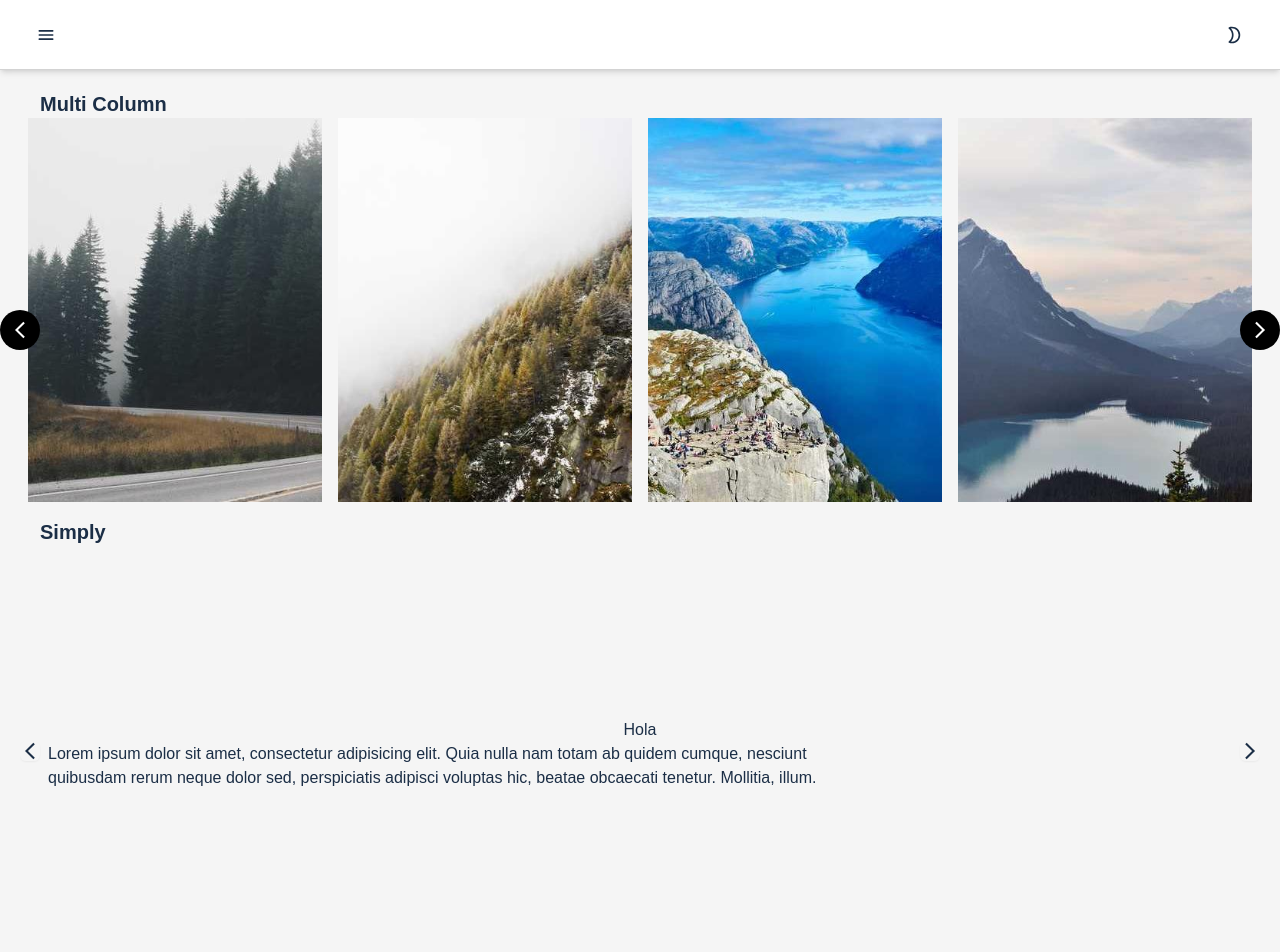
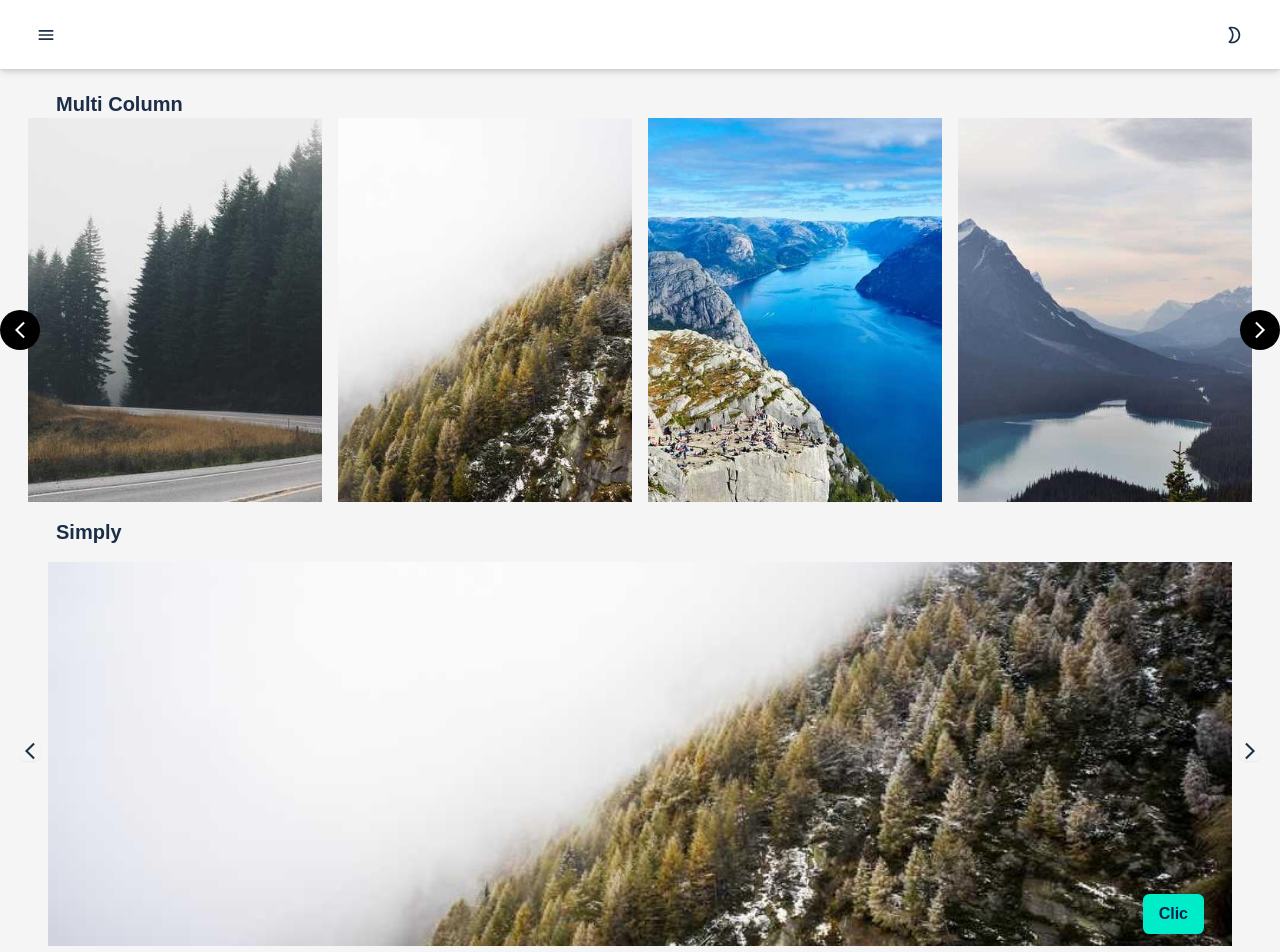
Before and after one commit to desteban/keyStore, a Next.js app: page /slide in a window 1280 px wide. Shown: the top 952 px of the page. Built offline with nearby package versions, Linux system fonts and the light colour scheme.

Commit message:
fix space carousel

```diff
--- a/src/app/components/Slides.tsx
+++ b/src/app/components/Slides.tsx
@@ -1,5 +1,6 @@
 'use client';
 
+import { Button } from '@/components/ui/Button/Button';
 import Carrousel from '@/components/ui/Carrousel';
 import { CarouselImage } from '@/components/ui/Carrousel/CarouselImage';
 import { CarouselItem } from '@/components/ui/Carrousel/ItemCarrousel';
@@ -20,22 +21,17 @@ export default function Slides(props?: Props) {
 		<div className="relative px-5">
 			<Carrousel
 				id="offer"
-				interval={5000}
+				interval={500000}
 				className="mt-4 h-56 md:h-96"
 				scrollType={scrollType}
 			>
+				<CarouselItem>
+					<picture className="overflow-hidden flex flex-col items-center justify-center h-full w-full">
+						<img src={image2.src} alt="random" className="w-full object-cover" />
+						<Button className="absolute right-7 bottom-3">Clic</Button>
+					</picture>
+				</CarouselItem>
 				<CarouselImage alt="random" src={image1.src} />
-				<CarouselItem>
-					<div className="flex flex-col items-center justify-center h-full">
-						<h5>Hola</h5>
-						<p>
-							Lorem ipsum dolor sit amet, consectetur adipisicing elit. Quia nulla nam
-							totam ab quidem cumque, nesciunt quibusdam rerum neque dolor sed,
-							perspiciatis adipisci voluptas hic, beatae obcaecati tenetur. Mollitia,
-							illum.
-						</p>
-					</div>
-				</CarouselItem>
 				<CarouselImage alt="random" src={image2.src} />
 				<CarouselImage alt="random" src={image3.src} />
 				<CarouselImage alt="random" src={image4.src} />
--- a/src/app/slide/page.tsx
+++ b/src/app/slide/page.tsx
@@ -13,7 +13,7 @@ export default function page() {
 			<Header variant="static" />
 
 			<section className="mt-5 pb-10">
-				<h2 className="text-xl font-semibold container mx-auto mt-4">Multi Column</h2>
+				<h2 className="text-xl font-semibold container mx-auto mt-4 px-4">Multi Column</h2>
 				<div className="px-5">
 					<MultiColumnCarousel
 						columns={{ smScreenColumn: 2, lgScreenColumn: 3, xlScreenColumn: 4 }}
@@ -101,10 +101,10 @@ export default function page() {
 					</MultiColumnCarousel>
 				</div>
 
-				<h2 className="text-xl font-semibold container mx-auto mt-4">Simply</h2>
+				<h2 className="text-xl font-semibold container mx-auto mt-4 px-4">Simply</h2>
 				<Slides />
 
-				<h2 className="text-xl font-semibold container mx-auto mt-4">Smooth</h2>
+				<h2 className="text-xl font-semibold container mx-auto mt-4 px-4">Smooth</h2>
 				<Slides scrollType="smooth" />
 			</section>
 		</main>
--- a/src/components/ui/Button/Button.tsx
+++ b/src/components/ui/Button/Button.tsx
@@ -1,31 +1,47 @@
+import Link, { LinkProps } from 'next/link';
 import { MatchVariant } from './MatchVariant';
 import { Variants } from './Variants';
 import styles from './styles.module.css';
 
-interface ButtonProps {
-	onClick?: () => void;
-	children: React.ReactNode;
-	className?: string;
+type PropsComponent = {
 	variant?: Variants;
-	'aria-label'?: string;
-	title?: string;
+	children?: React.ReactNode;
+};
+
+interface ButtonProps
+	extends React.ButtonHTMLAttributes<HTMLButtonElement>,
+		PropsComponent {
+	typeOfButton?: 'button';
+	// children: React.ReactNode
 }
 
-export function Button({
-	children,
-	onClick,
-	className = '',
-	variant = 'primary',
-	'aria-label': ariaLabel,
-	title,
-}: ButtonProps) {
+interface LinkPropsComponent extends LinkProps, PropsComponent {
+	typeOfButton?: 'link';
+	// children: React.ReactNode;
+	className?: string;
+}
+
+type Props = ButtonProps | LinkPropsComponent;
+
+export function Button(props: Props) {
+	const { variant = 'primary', typeOfButton = 'button', className = '' } = props;
 	let cssClass = styles.btn;
 	cssClass += ` ${MatchVariant(variant)}`;
+	cssClass += ' ' + className;
 
-	cssClass += ' ' + className;
+	if (typeOfButton === 'link') {
+		const { href, ...linkProps } = props as LinkPropsComponent;
+		return (
+			<Link href={href} {...linkProps}>
+				{props.children}
+			</Link>
+		);
+	}
+	const { ...buttonProps } = props as ButtonProps;
+
 	return (
-		<button className={cssClass} onClick={onClick} aria-label={ariaLabel} title={title}>
-			{children}
+		<button {...buttonProps} className={cssClass}>
+			{props.children}
 		</button>
 	);
 }
--- a/src/components/ui/Carrousel/styles.module.css
+++ b/src/components/ui/Carrousel/styles.module.css
@@ -16,7 +16,7 @@
 }
 
 .carousel-slider-container {
-	/* carousel-inner */
+	/* container smooth */
 	position: relative;
 	height: 100%;
 	height: 100%;
@@ -36,53 +36,23 @@
 	height: 100%;
 	width: 100%;
 	transition-duration: 700ms;
+	overflow: hidden;
+	white-space: nowrap;
 	/* transition-timing-function: cubic-bezier(0.4, 0, 0.2, 1); */
 }
 
 .carousel-inner-item-open {
 	scale: 1 !important;
 	flex: 1 1 0% !important;
+	overflow: hidden;
+	white-space: nowrap;
 }
 
 .carousel-inner-item-close {
 	scale: 0;
 	flex: 0;
-}
-
-@keyframes hide {
-	from {
-		min-width: 100%;
-		transform: scale(1);
-	}
-	to {
-		transform: scale(0);
-	}
-}
-
-@keyframes show {
-	/* 0% {
-		display: block;
-		transform: translateY(-100%);
-		opacity: 0;
-	}
-	100% {
-		transform: translateY(0);
-		opacity: 1;
-	} */
-	from {
-		transition: scale(0);
-	}
-	to {
-		transition: scale(1);
-	}
-}
-
-.hide-content-smooth {
-	animation: hide 700ms ease-in;
-}
-
-.show-content-smooth {
-	animation: show 300ms ease-out;
+	overflow: hidden;
+	white-space: nowrap;
 }
 
 /* ---------------------------------------------- */
@@ -98,10 +68,12 @@
 .simply-carousel {
 	position: relative;
 	overflow: hidden;
+	height: 100%;
 	order: 2;
 }
 
 .simply-carousel-inner {
+	height: 100%;
 	display: flex;
 	transition: transform 0.5s ease-in-out;
 	border-radius: var(--rounded);
```
